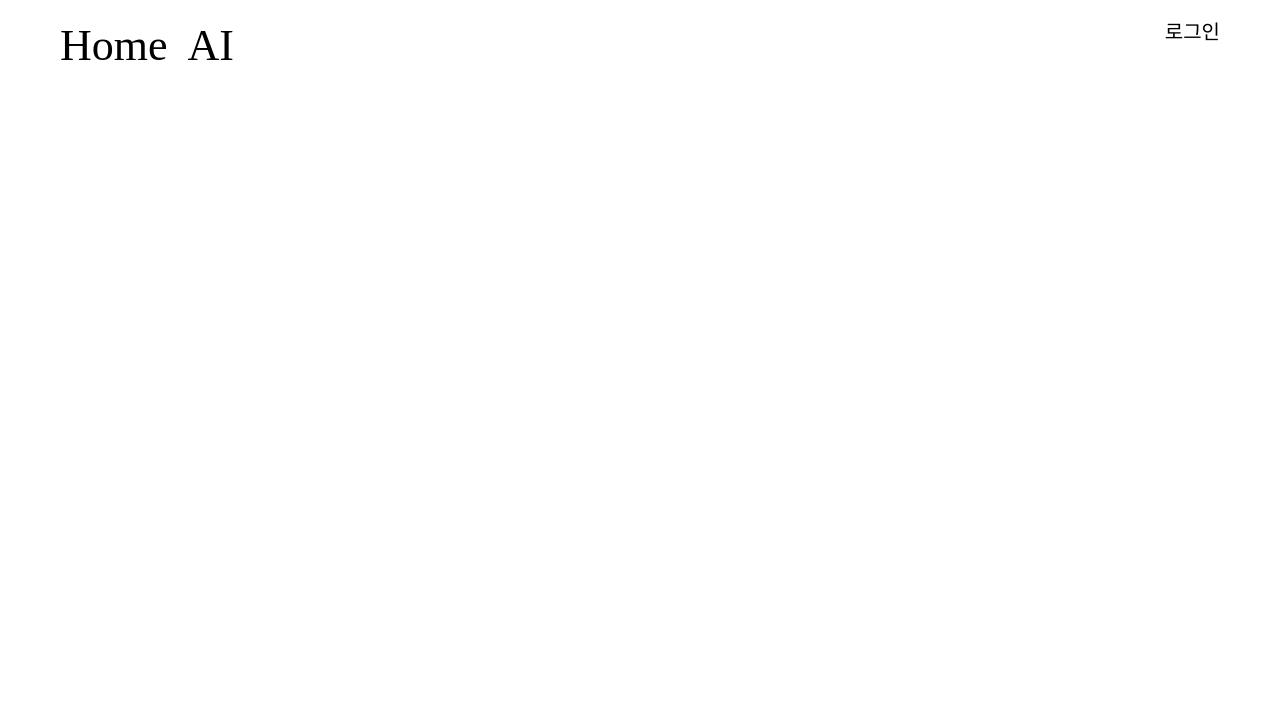
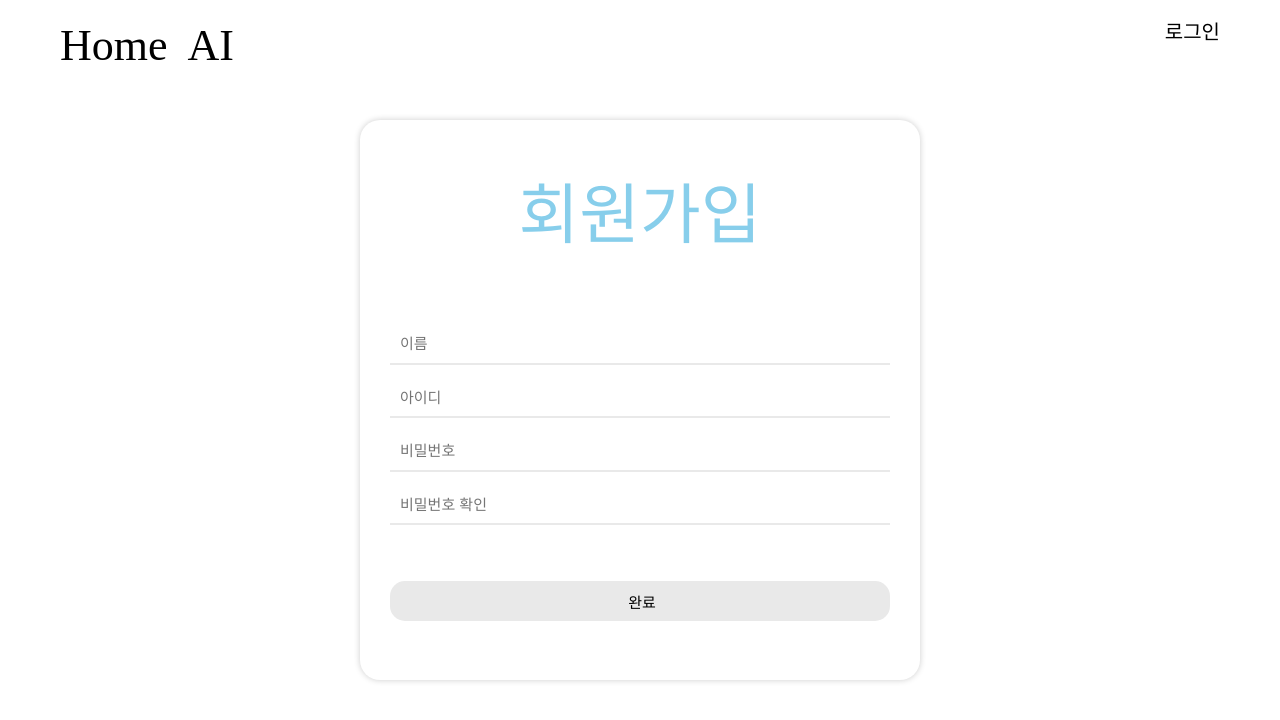
Before and after one commit to hhshhhskk/travel, a React (Create React App) app: page /SignUp in a window 1280 px wide. Before the commit this address had no page. Shown: the top 720 px of the page. Built offline with nearby package versions, Linux system fonts and the light colour scheme; a web font is replaced by a local one.

Commit message:
유저정보 서버전송

```diff
--- a/src/App.tsx
+++ b/src/App.tsx
@@ -5,6 +5,7 @@ import Main from './Main';
 import AreaTourDetail from './pages/AreaTourDetail';
 import "./App.css";
 import Login from './pages/Login';
+import SignUp from './pages/SignUp';
 function App() {
 
   return (
@@ -13,6 +14,7 @@ function App() {
       <Routes>
         <Route path="/AIchat" element={<Chat />}></Route>
         <Route path="/Login" element={<Login />}></Route>
+        <Route path="/SignUp" element={<SignUp />}></Route>
         <Route path="/Detail" element={<AreaTourDetail />}></Route>
         <Route path="/" element={<Main />}>
         </Route>
--- a/src/apis/api.ts
+++ b/src/apis/api.ts
@@ -1,5 +1,6 @@
 import { BASE_PATH, API_KEY, TYPE, DATA_NUMBER } from "./const";
 
+// AI
 export function aiChat(question: any) {
     return fetch(`http://20.232.117.252/GPT?q=${question}`)
         .then(
@@ -8,7 +9,7 @@ export function aiChat(question: any) {
 }
 
 
-
+// 여행지 API
 export function areaTrip(areaCodeNum: number, pageNo: number) {
     return fetch(`${BASE_PATH}/areaBasedList1?serviceKey=${API_KEY}&${TYPE}&pageNo=${pageNo}&numOfRows=${DATA_NUMBER}&MobileApp=AppTest&MobileOS=ETC&arrange=A&areaCode=${areaCodeNum}`)
         .then(
@@ -38,4 +39,22 @@ export function MoreImages(contentId: number) {
             (response) => response.json()
     )
 }
-// http://apis.data.go.kr/B551011/KorService/areaBasedList?numOfRows=10&pageNo=3&MobileOS=ETC&MobileApp=AppTest&ServiceKey=9%2Bmjut77JeCgLpJnD6eoWV7TctBLzXUqwzvjS5DZS4cXBdUNbCP7uYZFMMFwhFHAmVkgOYxFi05sxTE6zqSqKA%3D%3D&_type=json&listYN=Y&arrange=A&contentTypeId=12&areaCode=2
+
+// 회원가입
+export function SignUpApi(name: any, id: any, password: any, passwordcheck: any) {
+    return fetch(`http://localhost:8080/user/signup/insert`,
+        {
+            method: 'POST',
+            headers: {
+                'Content-Type': 'application/json',
+            },
+            body: JSON.stringify({
+                name,
+                id,
+                password,
+                passwordcheck,
+            }),
+    })
+        .then(
+    )
+}
--- a/src/pages/Login.tsx
+++ b/src/pages/Login.tsx
@@ -30,8 +30,8 @@ const Loginform = styled.form`
 const LoginTitle = styled.div`
   font-size: 66px;
   padding: 10%;
-  font-family: "Jua";
   color: skyblue;
+
 `;
 
 const IdBox = styled.input`
--- /dev/null
+++ b/src/pages/SignUp.tsx
@@ -0,0 +1,134 @@
+import styled from "styled-components";
+import { motion } from "framer-motion";
+import { SignUpApi } from "../apis/api";
+
+const Wrapper = styled(motion.div)`
+  display: flex;
+  max-width: 800px;
+  width: 100%;
+  margin: 0 auto;
+  justify-content: center;
+  align-items: center;
+  height: 100vh;
+`;
+
+const SignUpform = styled.form`
+    box-shadow: rgba(0, 0, 0, 0.2) 0px 0px 6px;
+    background-color: white;
+    color: black;
+    border-radius: 20px;
+    width: 70%;
+    height: 70%;
+    font-size: 40px;
+    text-align: center;
+
+@media (max-width: 450px) {
+    height: 55%;
+}
+`;
+
+const SignUpTitle = styled.div`
+    font-size: 66px;
+    padding: 10%;
+    color: skyblue;
+
+@media (max-width: 450px) {
+    font-size: 45px;
+}
+`;
+
+const IdBox = styled.input`
+    width: 500px;
+    height: 40px;
+    font-size: 15px;
+    border-style: none none solid none;
+    border-bottom-color: rgb(233, 233, 233);
+    padding-left: 10px;
+
+@media (max-width: 450px) {
+    width: 90%;
+    font-size: 12px;
+}
+`;
+
+const PwBox = styled.input`
+    width: 500px;
+    height: 40px;
+    font-size: 15px;
+    border-style: none none solid none;
+    border-bottom-color: rgb(233, 233, 233);
+    padding-left: 10px;
+
+@media (max-width: 450px) {
+    width: 90%;
+    font-size: 12px;
+}
+`;
+
+const CreateButton = styled.button`
+    cursor: pointer;
+    width: 500px;
+    height: 40px;
+    font-size: 15px;
+    border: 0;
+    border-radius: 15px;
+    outline: none;
+    padding-left: 10px;
+    background-color: rgb(233, 233, 233);
+    margin-top: 10%;
+
+@media (max-width: 450px) {
+    width: 90%;
+}
+`;
+
+function SignUp() {
+    const onSubmitHandler = (e: any) => {
+        e.preventDefault();
+        const name = e.target.name.value;
+        const id = e.target.id.value;
+        const password = e.target.password.value;
+        const passwordcheck = e.target.passwordcheck.value;
+        SignUpApi(name, id, password, passwordcheck);
+    };
+    return (
+        <Wrapper>
+            <SignUpform onSubmit={onSubmitHandler}>
+                <SignUpTitle>
+                    회원가입
+                </SignUpTitle>
+                <div>
+                    <IdBox
+                        type="text"
+                        name="name"
+                        placeholder="이름"
+                    />
+                </div>
+                <div>
+                    <IdBox
+                        type="text"
+                        name="id"
+                        placeholder="아이디"
+                    />
+                </div>
+                <div>
+                    <PwBox
+                        type="password"
+                        name="password"
+                        placeholder="비밀번호"
+                    />
+                </div>
+                <div>
+                    <PwBox
+                        type="password"
+                        name="passwordcheck"
+                        placeholder="비밀번호 확인"
+                    />
+                </div>
+                <CreateButton>완료</CreateButton>
+            </SignUpform>
+        </Wrapper>
+    )
+}
+
+export default SignUp;
```
